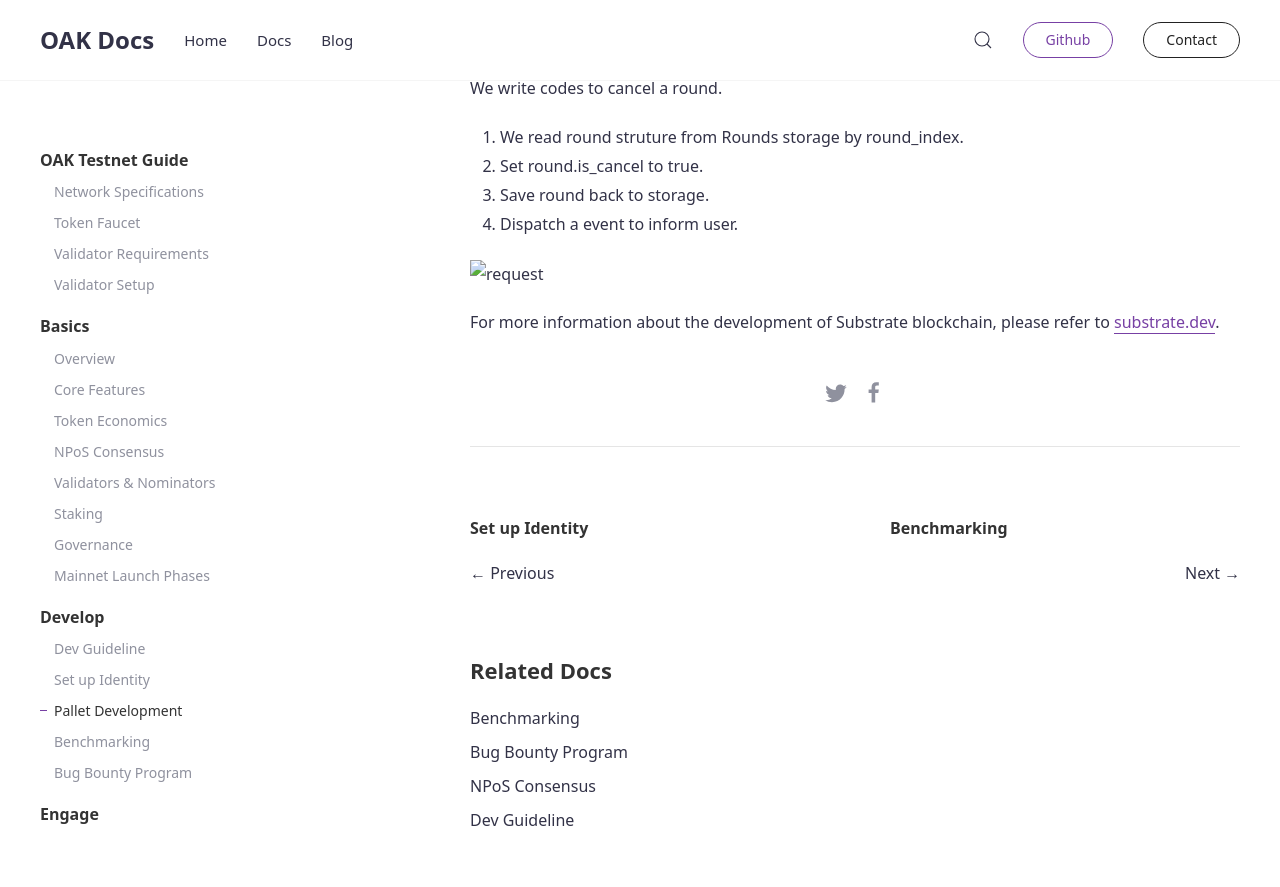
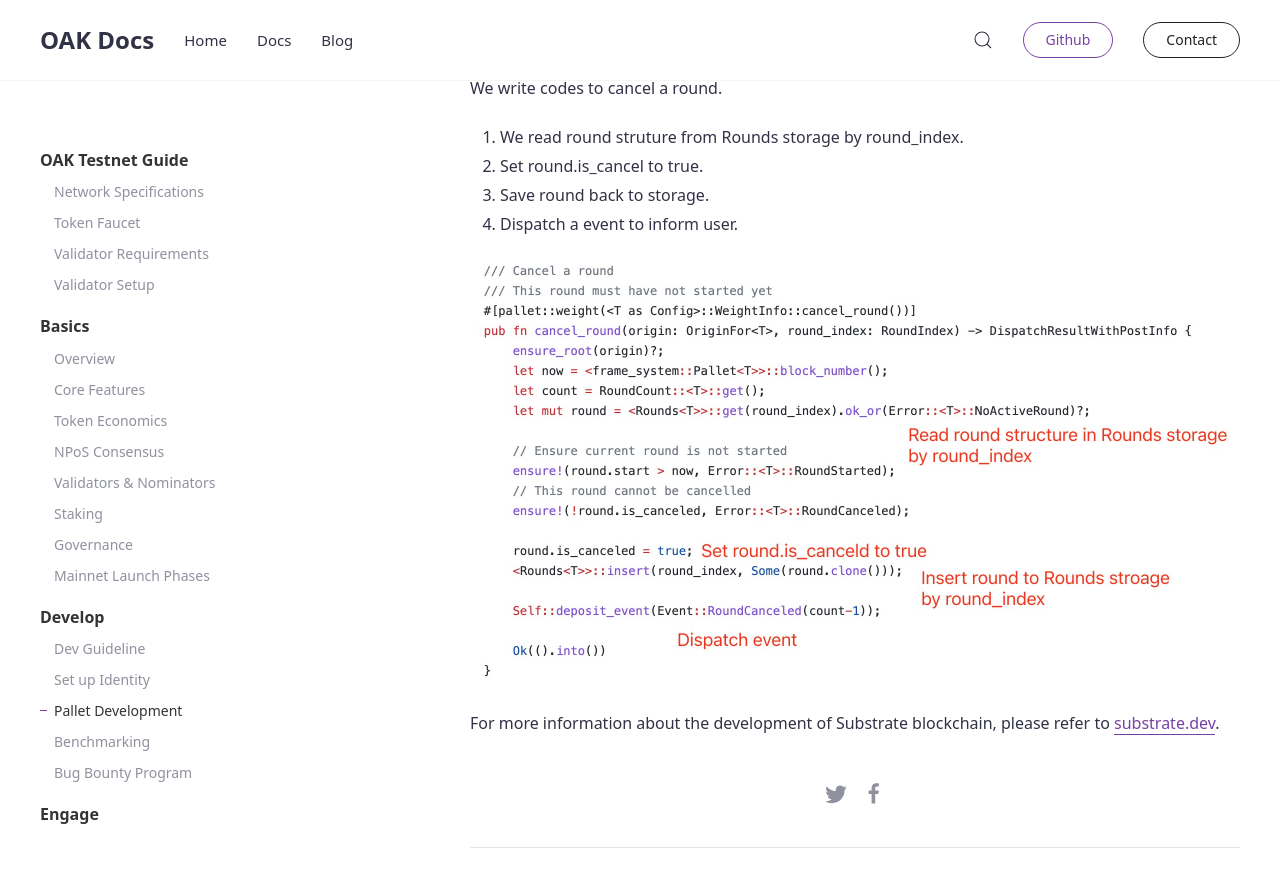
Before and after one commit to AvaProtocol/OAK-docs, a Jekyll site: the page built from _docs/pallet-development.md, in a window 1280 px wide and 900 px high, scrolled down 3869 px. Shown: the top 887 px of the window. Built offline with Jekyll 4.4.1, drawn with Linux system fonts in a browser that asks for light colours.

Commit message:
Fixed asset link in pallet-development

```diff
--- a/_docs/pallet-development.md
+++ b/_docs/pallet-development.md
@@ -132,6 +132,6 @@ We write codes to cancel a round.
 1. Save round back to storage.
 1. Dispatch a event to inform user.
 
-![request](../assets/img/pallet-development/code.jpg)
+![request](../../assets/img/pallet-development/code.jpg)
 
 For more information about the development of Substrate blockchain, please refer to [substrate.dev](https://substrate.dev/).
```
